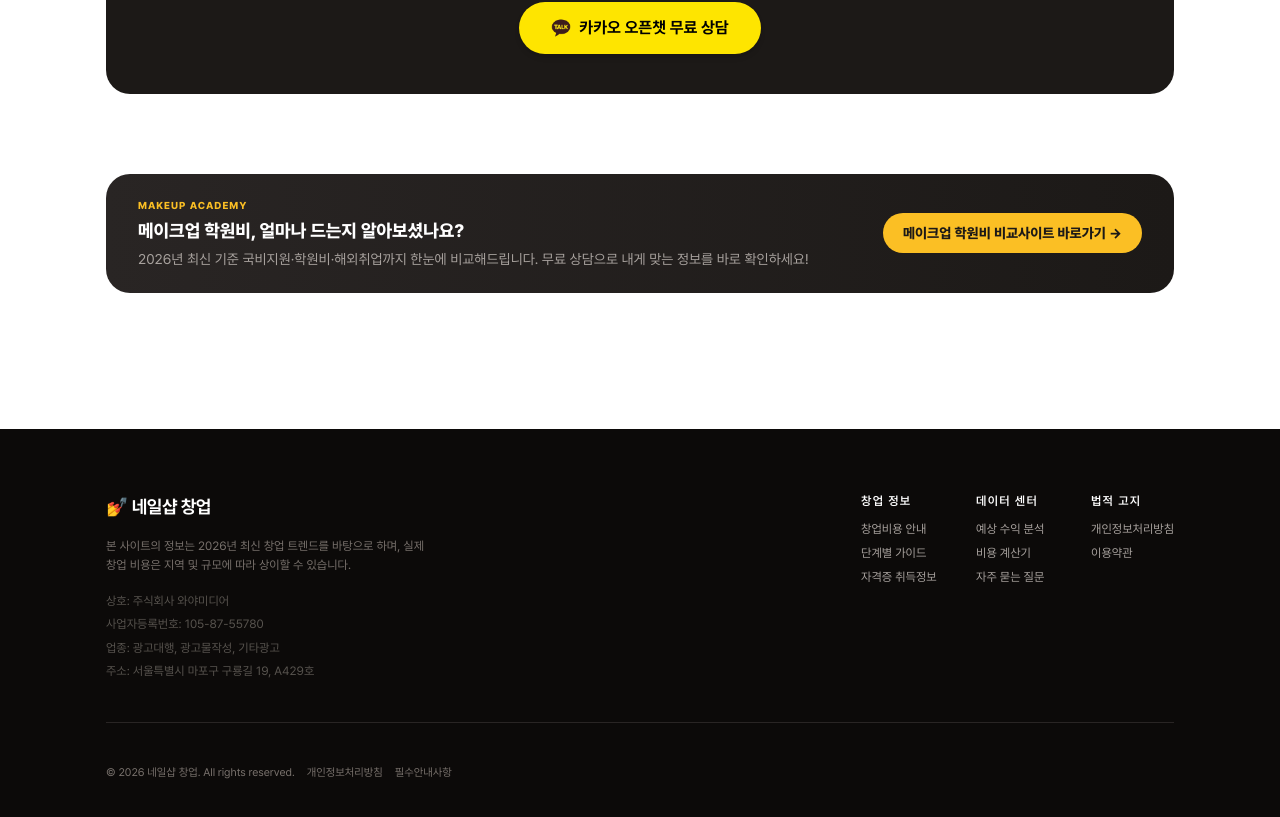
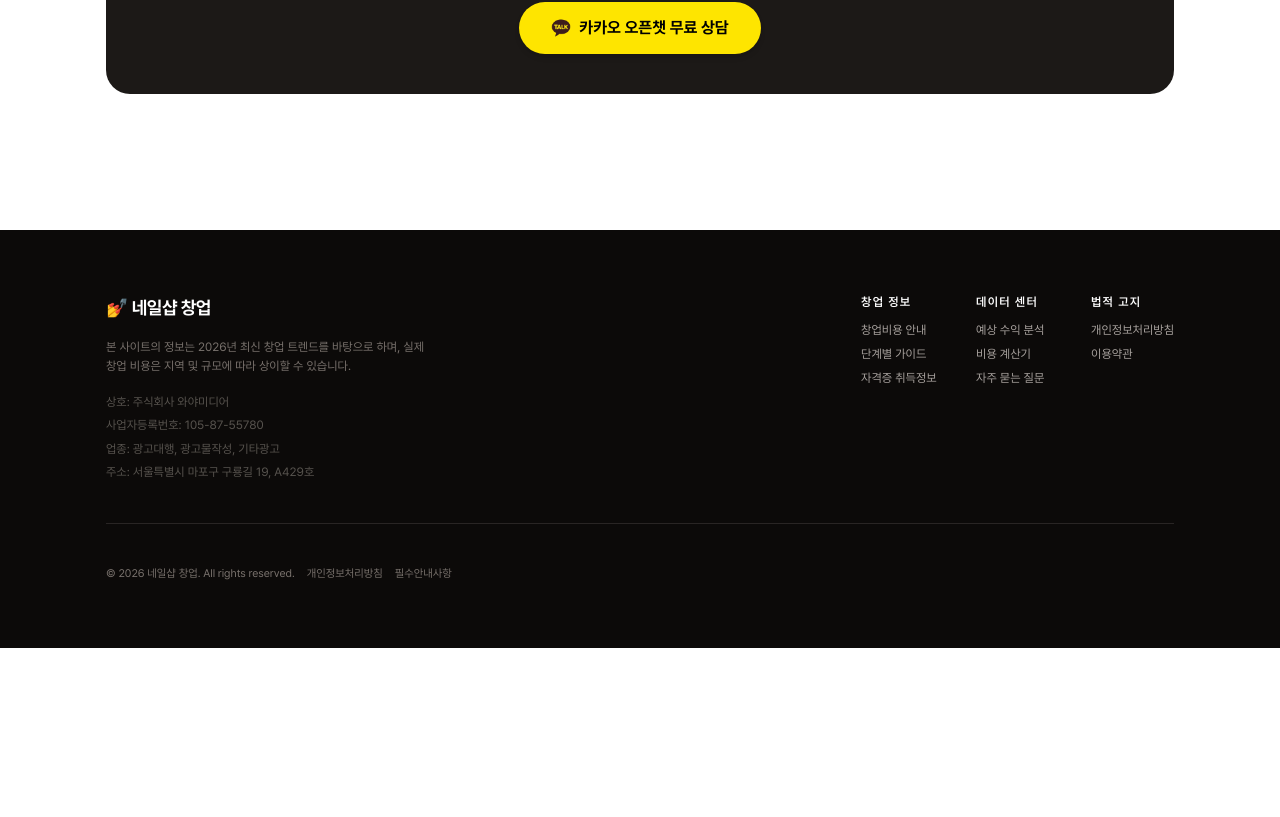
Before and after one commit to shinseungyu/project16_nail, a Next.js app: page / in a window 1280 px wide. Shown: the part 8782-9599 px from the top of the page. After the commit the page ends 9430 px from the top, so only its background shows below. Built offline with nearby package versions, Linux system fonts and the light colour scheme; no server answers.

Commit message:
revert: remove makeup banner to restore nail topic focus

```diff
--- a/app/page.tsx
+++ b/app/page.tsx
@@ -450,23 +450,6 @@ export default function Home() {
           </KakaoButton>
         </section>
 
-        {/* 메이크업학원 수강료 배너 */}
-        <a href="https://www.makeupcost.com/" target="_blank" rel="noopener noreferrer" className="block rounded-3xl overflow-hidden">
-          <div className="bg-gradient-to-r from-stone-800 to-stone-900 hover:from-stone-700 hover:to-stone-800 transition-all py-6 px-8 flex flex-col md:flex-row md:items-center md:justify-between gap-3">
-            <div>
-              <p className="text-[10px] font-extrabold text-amber-400 tracking-widest uppercase mb-1">MAKEUP ACADEMY</p>
-              <p className="text-white font-extrabold text-base md:text-lg leading-snug mb-1">
-                메이크업 학원비, 얼마나 드는지 알아보셨나요?
-              </p>
-              <p className="text-stone-400 text-xs md:text-sm leading-relaxed">
-                2026년 최신 기준 국비지원·학원비·해외취업까지 한눈에 비교해드립니다. 무료 상담으로 내게 맞는 정보를 바로 확인하세요!
-              </p>
-            </div>
-            <span className="inline-flex items-center gap-2 bg-amber-400 text-stone-900 font-extrabold text-sm px-5 py-2.5 rounded-full whitespace-nowrap shrink-0 self-start md:self-center">
-              메이크업 학원비 비교사이트 바로가기 →
-            </span>
-          </div>
-        </a>
 
       </div>
     </div>
```
